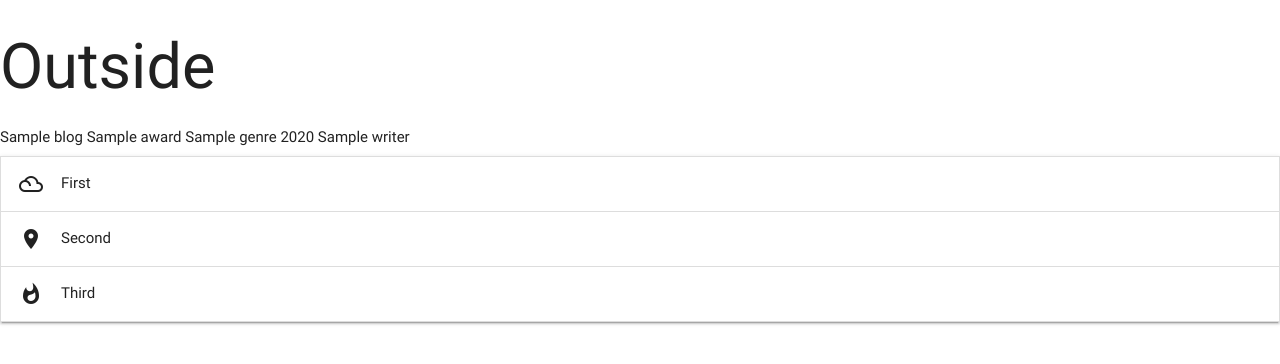
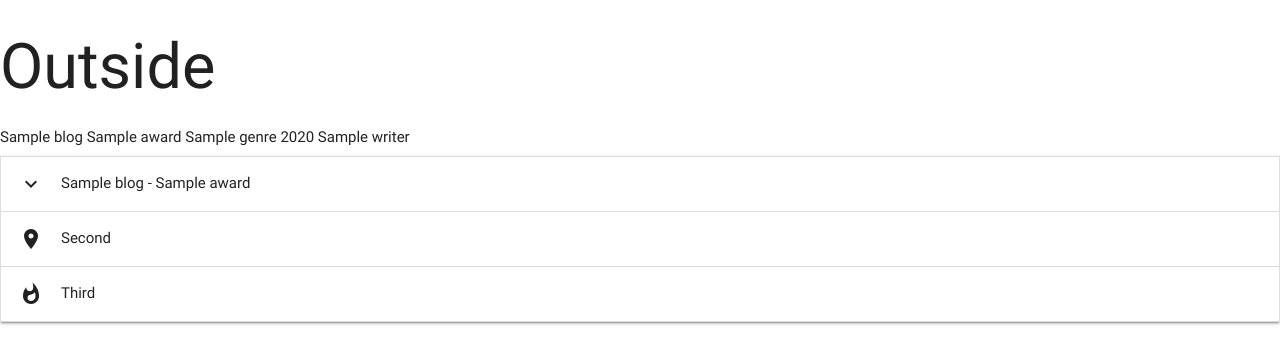
Before and after one commit to likibikangben/Data-centric-milestone-project, a Python web app: template templates/tasks.html in a window 1280 px wide. Shown: the top 364 px of the page. Run offline with Jinja, Linux system fonts and the light colour scheme; the template is opened without the code that fills it: most values are stand-ins (such as "Sample title", 1, 10 or a date in 2020); some libraries are stand-ins or nearby versions.

Commit message:
Linking Atlas to flask

```diff
--- a/templates/tasks.html
+++ b/templates/tasks.html
@@ -10,10 +10,14 @@
         {% endfor %}
 
  <ul class="collapsible" data-collapsible="accordion">
+
+    {% for blog in tasks %}
     <li>
-      <div class="collapsible-header"><i class="material-icons">filter_drama</i>First</div>
-      <div class="collapsible-body"><span>Lorem ipsum dolor sit amet.</span></div>
+      <div class="collapsible-header"><i class="material-icons">keyboard_arrow_down</i>{{blog.title}} - {{blog.award}}</div>
+      <div class="collapsible-body"><span>Greed and class discrimination threaten the newly formed symbiotic relationship between the wealthy Park family and the destitute Kim clan.</span></div>
     </li>
+    {% endfor %}
+
     <li>
       <div class="collapsible-header"><i class="material-icons">place</i>Second</div>
       <div class="collapsible-body"><span>Lorem ipsum dolor sit amet.</span></div>
```
